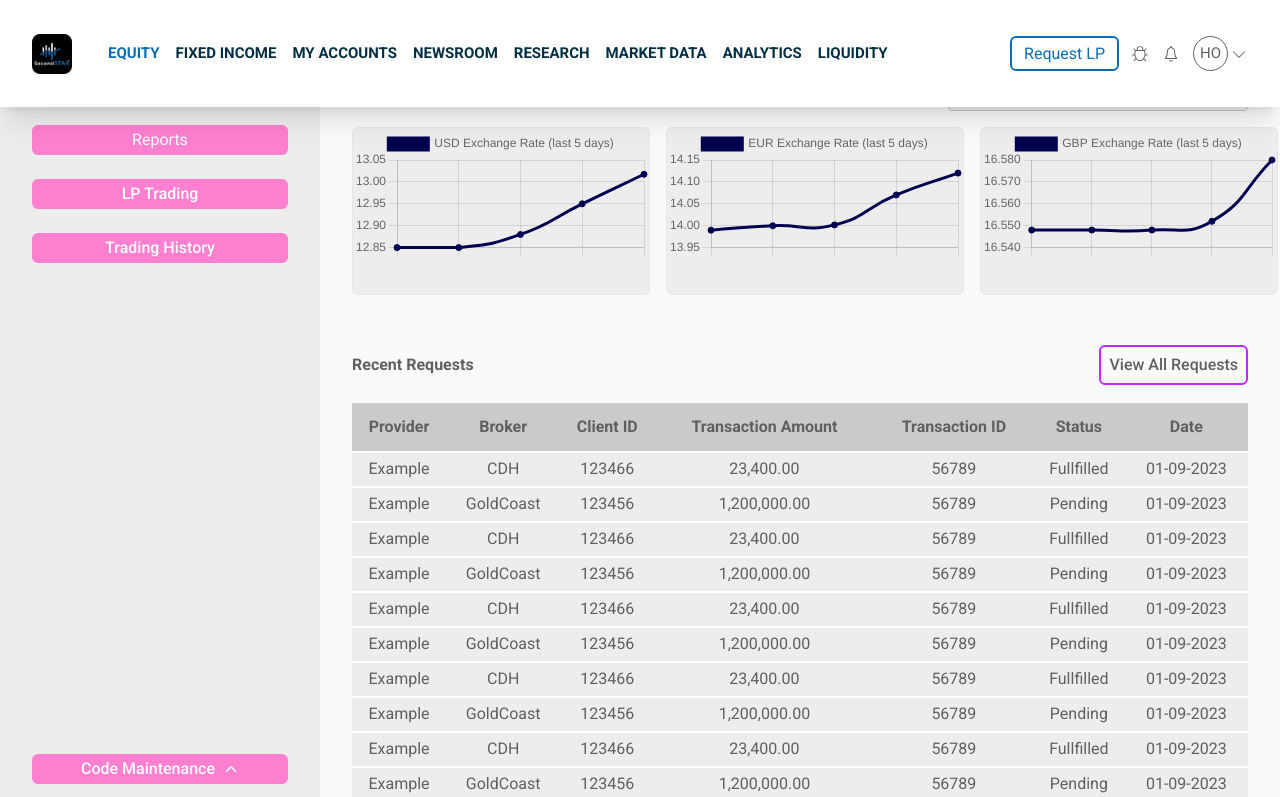
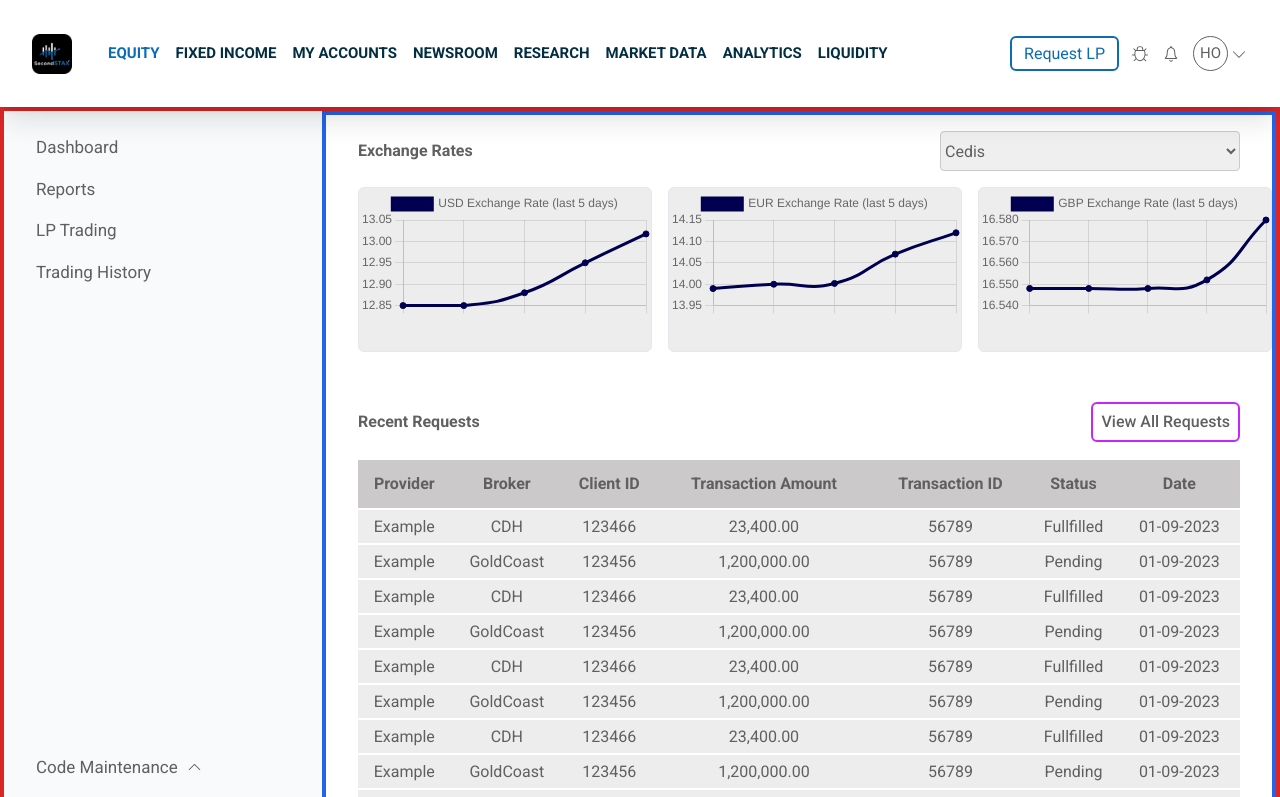
Before and after one commit to newhoteng/ssx, a React (Create React App) app: page / in a window 1280 px wide. Shown: the top 797 px of the page. Built offline with nearby package versions, Linux system fonts and the light colour scheme.

Commit message:
Update side nave styling

```diff
--- a/src/components/Header.js
+++ b/src/components/Header.js
@@ -2,10 +2,7 @@ import React, { useState } from 'react';
 import { Outlet, NavLink } from 'react-router-dom';
 import { IoIosNotificationsOutline } from "react-icons/io";
 import { VscBug } from "react-icons/vsc";
-import {
-  PiChatTeardropDotsLight, PiBellLight, PiCaretDownLight, PiMagnifyingGlassLight,
-} from 'react-icons/pi';
-import { IoIosArrowDown } from "react-icons/io";
+import { PiCaretDownLight } from 'react-icons/pi';
 import CompanyLogo from "../assets/favicon.webp"
 
 const Header = () => {
@@ -49,12 +46,12 @@ const Header = () => {
               <NavLink className="text-center w-min hover:text-[color:#0B6CB4]" style={navLinkStyles} to="/liquidity">LIQUIDITY</NavLink>
             </nav>
           </div>
-          <div className="flex items-center justify-center xl:gap-3 md:gap-3">
+          <div className="flex items-center justify-center xl:gap-3 md:gap-3 relative">
             <button className="flex items-center justify-center px-3 h-[35px] border-2 border-[#0B6CB4] text-[#0B6CB4] hover:text-white hover:bg-[#0B6CB4] rounded-md text-[16px] w-max">Request LP</button>
             <button className="text-lg"><VscBug /></button>
             <button className="text-xl"><IoIosNotificationsOutline /></button>
             <button onClick={updateUser} className="flex items-center justify-center gap-[2px]"><span className="w-[35px] h-[35px] rounded-full flex items-center justify-center  border-[0.5px] border-[#606060]" >HO</span><PiCaretDownLight className="text-lg" /></button>
-            <div id="sign-out" className={`${signOutClass} bg-white h-[35px] px-2 absolute right-0 bottom-[-40px] flex items-center justify-center cursor-pointer`}>Sign Out</div>
+            <div id="sign-out" className={`${signOutClass} bg-white h-[35px] px-2 absolute right-0 bottom-[-35px] flex items-center justify-center cursor-pointer`}>Sign Out</div>
           </div>
         </div>
       </header>
@@ -64,5 +61,3 @@ const Header = () => {
 }
 
 export default Header
-
-// xl:mr-[12px]
--- a/src/index.css
+++ b/src/index.css
@@ -9,9 +9,10 @@
   body {
     /* font-family: 'Open Sans', sans-serif; */
     font-family: 'Roboto', sans-serif;
+    background-color: red;
     background-color: #f9fafb;
     /* color: #374151; */
-    color: #032E42;
+    /* color: #032E42; */
     color: #606060;
     position: relative;
     /* #032E42 */
--- a/src/pages/Equity/EquityPage.js
+++ b/src/pages/Equity/EquityPage.js
@@ -7,9 +7,9 @@ import RecentRequests from './RecentRequests';
 
 const EquityPage = () => {
   return (
-    <main className="flex my-0 mx-auto py-0 relative top-[55px]">
+    <main className="flex my-0 mx-auto py-0 relative top-[107px] border-4 border-red-600">
       <SideNav />
-      <section className="py-4 px-2 xl:px-8 w-full lg:w-3/4 lg:ml-[25%]">
+      <section className="py-4 px-2 xl:px-8 w-full lg:w-3/4 lg:ml-[25%] border-4 border-blue-600 bg-white">
         <ExchangeRates />
         <RecentRequests />
       </section>
--- a/src/pages/Equity/SideNav.js
+++ b/src/pages/Equity/SideNav.js
@@ -1,5 +1,5 @@
 import React, { useState } from 'react';
-import { IoIosArrowUp } from "react-icons/io";
+import { PiCaretUpLight } from 'react-icons/pi';
 
 const SideNav = () => {
   const [menuClass, setMenuClass] = useState('menu hidden');
@@ -15,19 +15,19 @@ const SideNav = () => {
   };
 
   return (
-    <nav className="hidden px-2 xl:px-8 py-4 lg:flex flex-col items-cente gap-6 w-1/4 h-[calc(100vh-55px)] bg-lightgrey fixed">
-      <button className="bg-accentpink h-[30px] rounded-md text-white font-medium">Dashboard</button>
-      <button className="bg-accentpink h-[30px] rounded-md text-white font-meduim" >Reports</button>
-      <button className="bg-accentpink h-[30px] rounded-md text-white font-medium" >LP Trading</button>
-      <button className="bg-accentpink h-[30px] rounded-md text-white font-medium" >Trading History</button>
-      <button onClick={updateMenu} className="bg-accentpink h-[30px] rounded-md text-white font-medium mt-auto flex items-center justify-center gap-2 relative" >
+    <nav className="hidden px-2 xl:px-8 py-6 lg:flex flex-col items-start gap-4 w-1/4 h-[calc(100vh-107px)] fixed text-[17px]">
+      <p className="font-normal cursor-pointer" >Dashboard</p>
+      <p className="font-normal cursor-pointer" >Reports</p>
+      <p className="font-normal cursor-pointer" >LP Trading</p>
+      <p className="font-normal cursor-pointer" >Trading History</p>
+      <p onClick={updateMenu} className="font-normal mt-auto flex items-center justify-start gap-2 relative cursor-pointer" >
         <span>Code Maintenance</span>
-        <IoIosArrowUp />
+        <PiCaretUpLight />
         <div className={`${menuClass} bg-white absolute w-full text-[#374151] top-[-80px]`}>
           <div className="h-[40px] border flex items-center justify-center">Some Menu Item</div>
           <div className="h-[40px] border flex items-center justify-center">Some Menu Item</div>
         </div>
-      </button>
+      </p>
 
     </nav>
   )
--- a/src/pages/FixedIncome/FixedIncomePage.js
+++ b/src/pages/FixedIncome/FixedIncomePage.js
@@ -3,7 +3,7 @@ import React from 'react'
 const FixedIncomePage = () => {
   return (
     <main>
-      <h1 className="min-h-[calc(100lvh-55px)] text-2xl text-center text-[#aeadad] flex items-center justify-center px-4">Fixed Income Page</h1>
+      <h1 className="min-h-[calc(100lvh-107px)] text-2xl text-center text-[#aeadad] flex items-center justify-center px-4">Fixed Income Page</h1>
     </main>
   )
 }
--- a/src/pages/Liquidity/LiquidityPage.js
+++ b/src/pages/Liquidity/LiquidityPage.js
@@ -3,7 +3,7 @@ import React from 'react'
 const LiquidityPage = () => {
   return (
     <main>
-      <h1 className="min-h-[calc(100lvh-55px)] text-2xl text-center text-[#aeadad] flex items-center justify-center px-4">Liquidity Page</h1>
+      <h1 className="min-h-[calc(100lvh-107px)] text-2xl text-center text-[#aeadad] flex items-center justify-center px-4">Liquidity Page</h1>
     </main>
   )
 }
--- a/src/pages/MarketData/MarketDataPage.js
+++ b/src/pages/MarketData/MarketDataPage.js
@@ -3,7 +3,7 @@ import React from 'react'
 const MarketDataPage = () => {
   return (
     <main>
-      <h1 className="min-h-[calc(100lvh-55px)] text-2xl text-center text-[#aeadad] flex items-center justify-center px-4">Market Data Page</h1>
+      <h1 className="min-h-[calc(100lvh-107px)] text-2xl text-center text-[#aeadad] flex items-center justify-center px-4">Market Data Page</h1>
     </main>
   )
 }
--- a/src/pages/MyAccounts/MyAccountsPage.js
+++ b/src/pages/MyAccounts/MyAccountsPage.js
@@ -3,7 +3,7 @@ import React from 'react'
 const MyAccountsPage = () => {
   return (
     <main>
-      <h1 className="min-h-[calc(100lvh-55px)] text-2xl text-center text-[#aeadad] flex items-center justify-center px-4">My Accounts Page</h1>
+      <h1 className="min-h-[calc(100lvh-107px)] text-2xl text-center text-[#aeadad] flex items-center justify-center px-4">My Accounts Page</h1>
     </main>
   )
 }
--- a/src/pages/Newsroom/NewsroomPage.js
+++ b/src/pages/Newsroom/NewsroomPage.js
@@ -3,7 +3,7 @@ import React from 'react'
 const NewsroomPage = () => {
   return (
     <main>
-      <h1 className="min-h-[calc(100lvh-55px)] text-2xl text-center text-[#aeadad] flex items-center justify-center px-4">Newsroom Page</h1>
+      <h1 className="min-h-[calc(100lvh-107px)] text-2xl text-center text-[#aeadad] flex items-center justify-center px-4">Newsroom Page</h1>
     </main>
   )
 }
--- a/src/pages/Research/ResearchPage.js
+++ b/src/pages/Research/ResearchPage.js
@@ -3,7 +3,7 @@ import React from 'react'
 const ResearchPage = () => {
   return (
     <main>
-      <h1 className="min-h-[calc(100lvh-55px)] text-2xl text-center text-[#aeadad] flex items-center justify-center px-4">Research Page</h1>
+      <h1 className="min-h-[calc(100lvh-107px)] text-2xl text-center text-[#aeadad] flex items-center justify-center px-4">Research Page</h1>
     </main>
   )
 }
```
